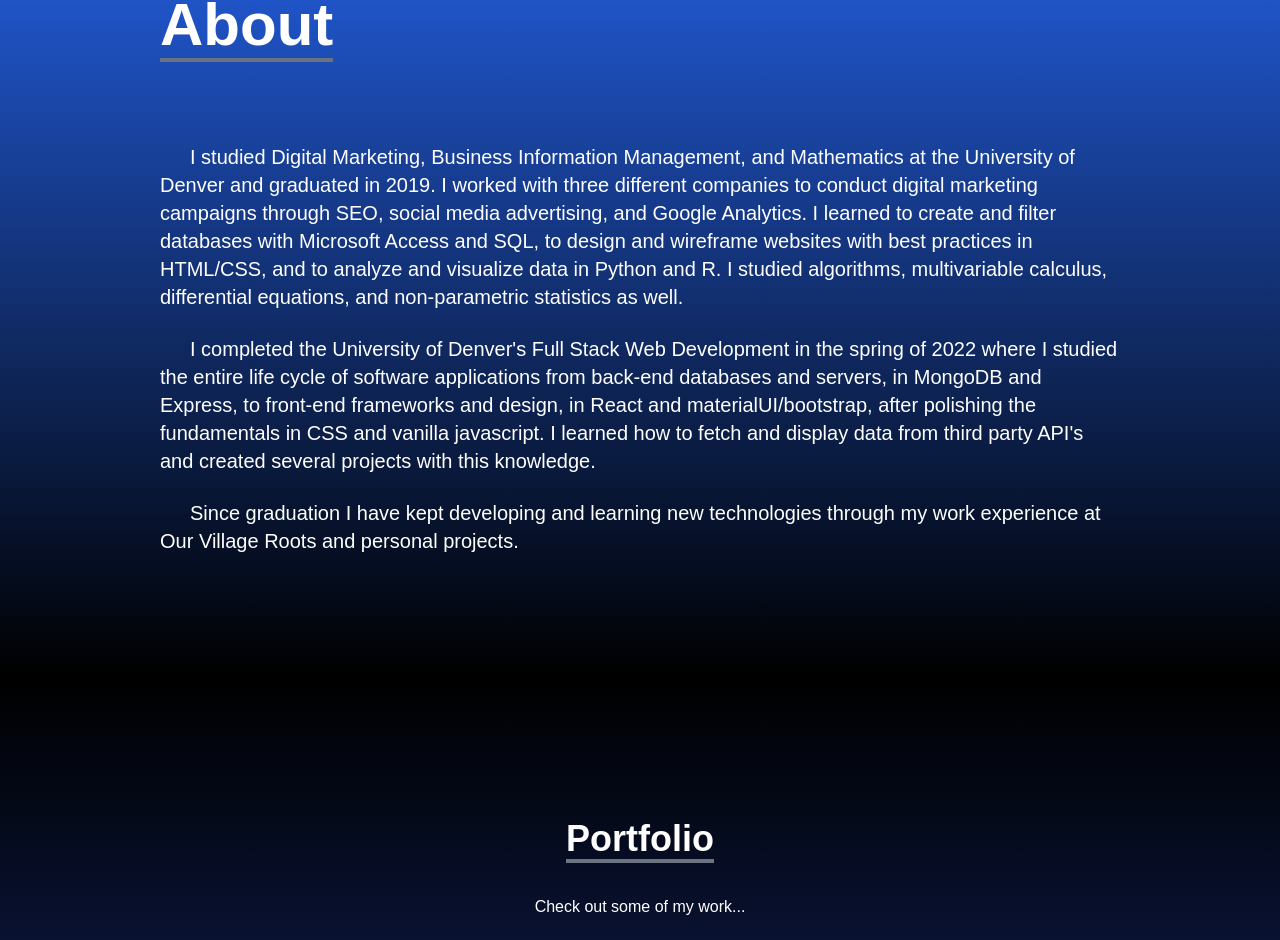
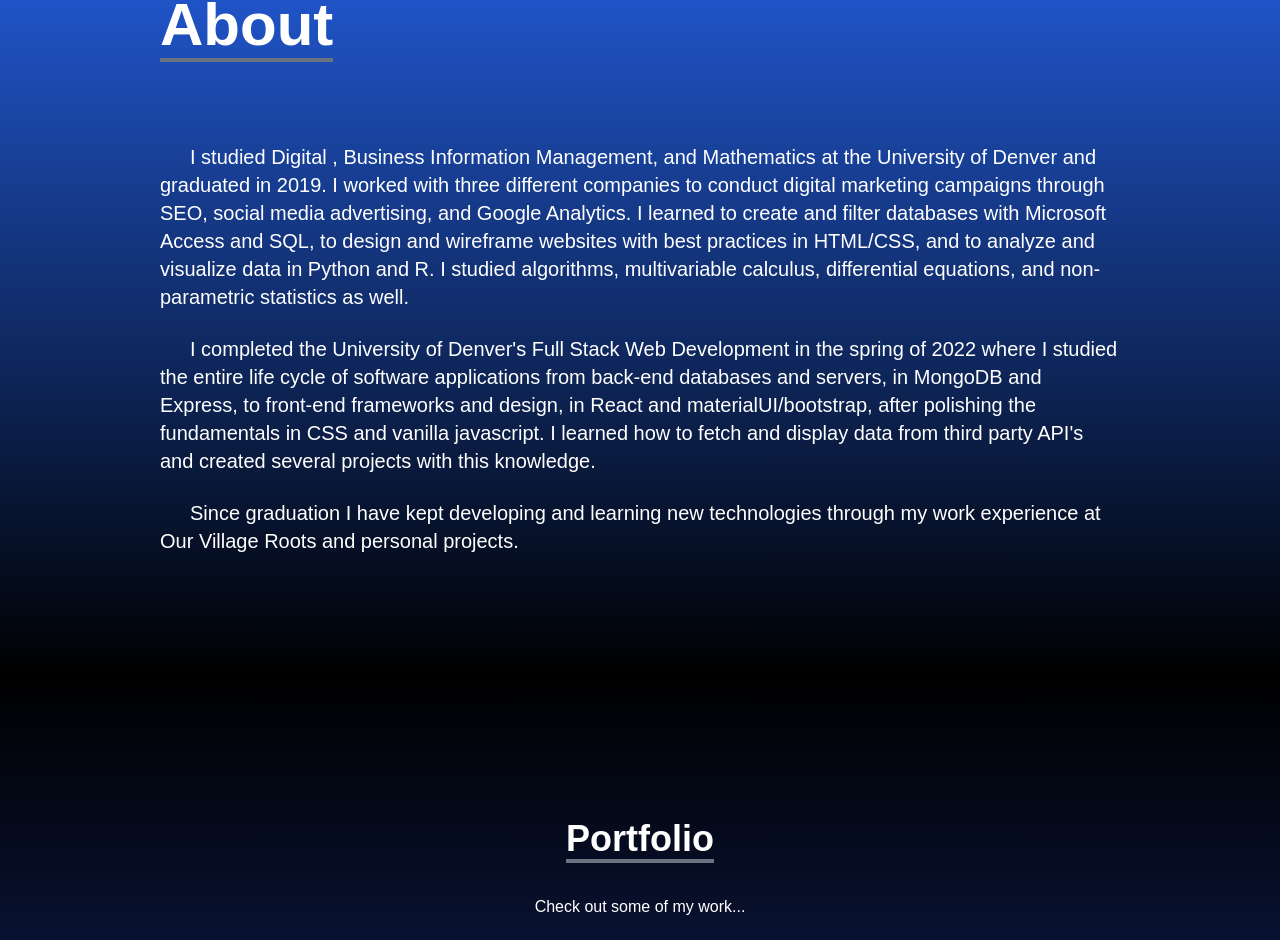
Before and after one commit to gwentzel26/react_portfolio, a React (Create React App) app in the folder react_portfolio/: page / in a window 1280 px wide. Shown: the part 925-1865 px from the top of the page. Built offline with nearby package versions, Linux system fonts and the light colour scheme.

Commit message:
changed typos

```diff
--- a/react_portfolio/src/components/About.jsx
+++ b/react_portfolio/src/components/About.jsx
@@ -13,7 +13,7 @@ const About = () => {
 
         <p className="text-xl mt-14 indent-[30px]">
 
-         I studied Digital Marketing, Business Information Management, and Mathematics at the University of Denver and graduated in 2019.
+         I studied Digital , Business Information Management, and Mathematics at the University of Denver and graduated in 2019.
           I worked with three different companies to conduct digital marketing campaigns through SEO, social media advertising, and Google Analytics.
            I learned to create and filter databases with Microsoft Access and SQL, to design and wireframe websites with best practices in HTML/CSS, and to analyze and visualize data
            in Python and R. I studied algorithms, multivariable calculus, differential equations, and non-parametric statistics as well.
--- a/react_portfolio/src/components/Navbar.jsx
+++ b/react_portfolio/src/components/Navbar.jsx
@@ -97,7 +97,7 @@ const Navbar = () => {
     {nav && (
       <ul className="flex flex-col justify-center items-center absolute top-0 left-0 w-full h-screen bg-gradient-to-b from-[#0f0c29] via-[#302b63] to-[#24243e] text-gray-400">
       {links.map(({ id, link }) => (
-             <li
+          <li
              key={id}
              className="px-4 cursor-pointer py-6 text-4xl">
             <Link onClick={()=> setNav(!nav)} to={link} smooth duration={500}>{link}</Link>
```
